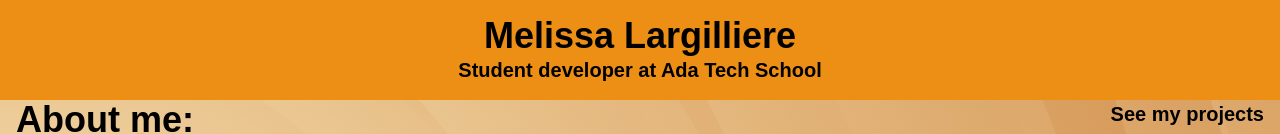
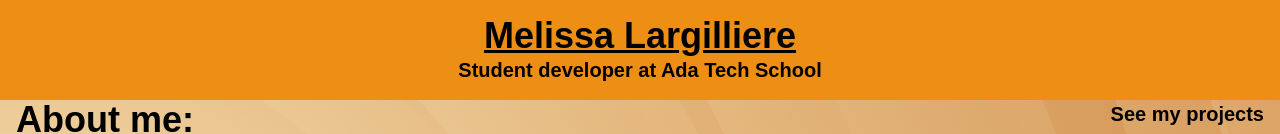
Before and after one commit to piouoiq/My_portfolio_, a React (Vite) app: page / in a window 1280 px wide. Shown: the top 134 px of the page. Built offline with nearby package versions, Linux system fonts and the light colour scheme; a web font is replaced by a local one.

Commit message:
fix header underline

```diff
--- a/src/assets/Components/Header.tsx
+++ b/src/assets/Components/Header.tsx
@@ -1,7 +1,7 @@
 export default function Header() {
   return (
     <header className="font-gruppo font-bold  bg-[#ee8f15] p-4 text-center position-sticky top-0">
-      <h1 className=" text-4xl">Melissa Largilliere</h1>
+      <h1 className=" text-4xl underline">Melissa Largilliere</h1>
       <p className="text-xl">Student developer at Ada Tech School</p>
     </header>
   );
```
